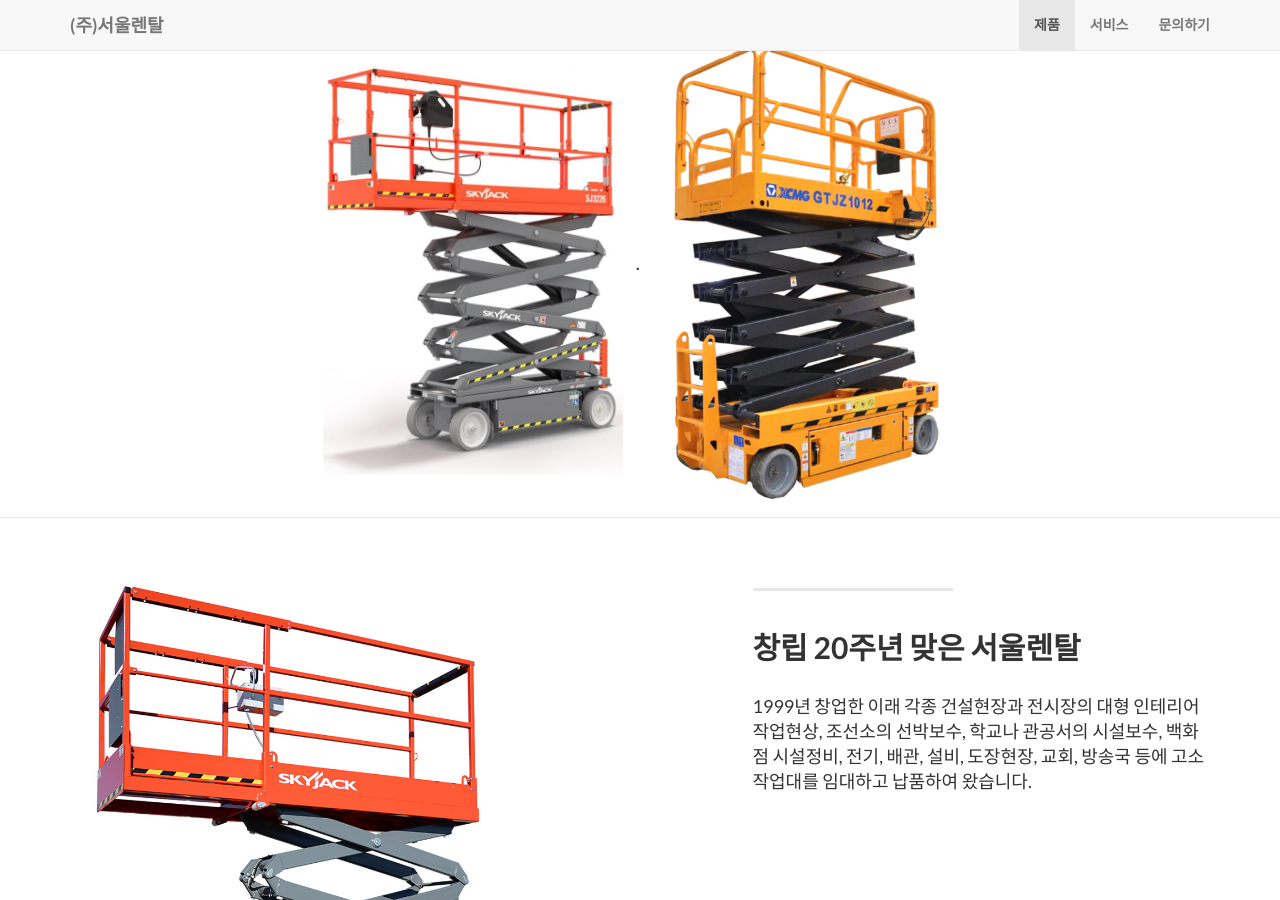
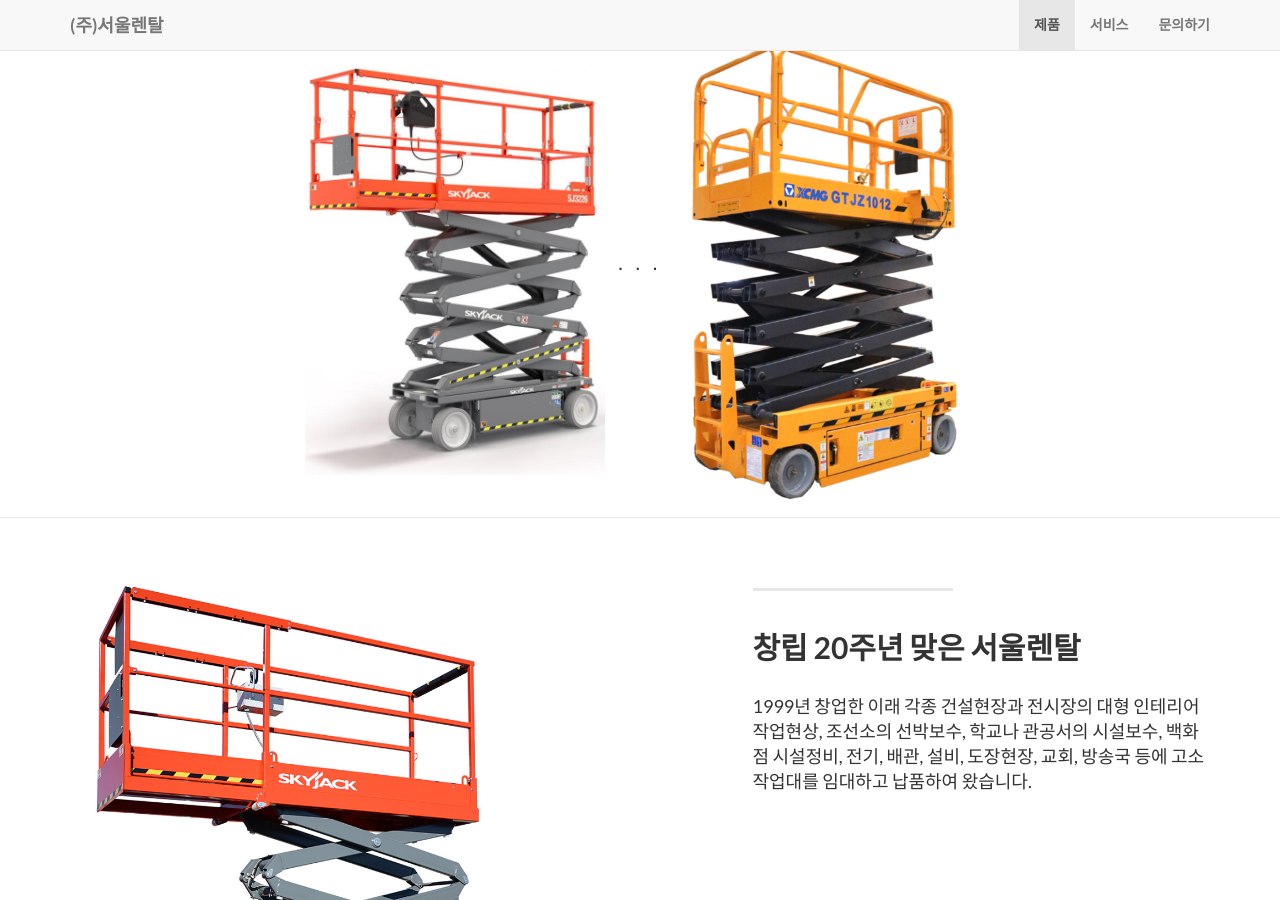
Before and after one commit to seoulrental/seoulrental.github.io, a Jekyll site: the page built from index.html, in a window 1280 px wide and 900 px high, scrolled down 947 px. Built offline with Jekyll 4.4.1, drawn with Linux system fonts in a browser that asks for light colours.

Commit message:
Update products.html

```diff
--- a/_includes/products.html
+++ b/_includes/products.html
@@ -10,6 +10,8 @@
                         <a href="https://www.skyjack.com/product/sj322026-new#tab-specifications"><img width="300" height="100%" src="img/services/sj3226.png" alt=""></a>
                     </li>
                     <li class="footer-menu-divider">&sdot;</li>
+                    <li class="footer-menu-divider">&sdot;</li>
+                    <li class="footer-menu-divider">&sdot;</li>
                     <li>
                         <a href="http://www.xcmg.com/en-ap/product/116979.htm"><img width="300" height="100%" src="img/services/GTJZ1012.png" alt=""></a>
                     </li>
```
